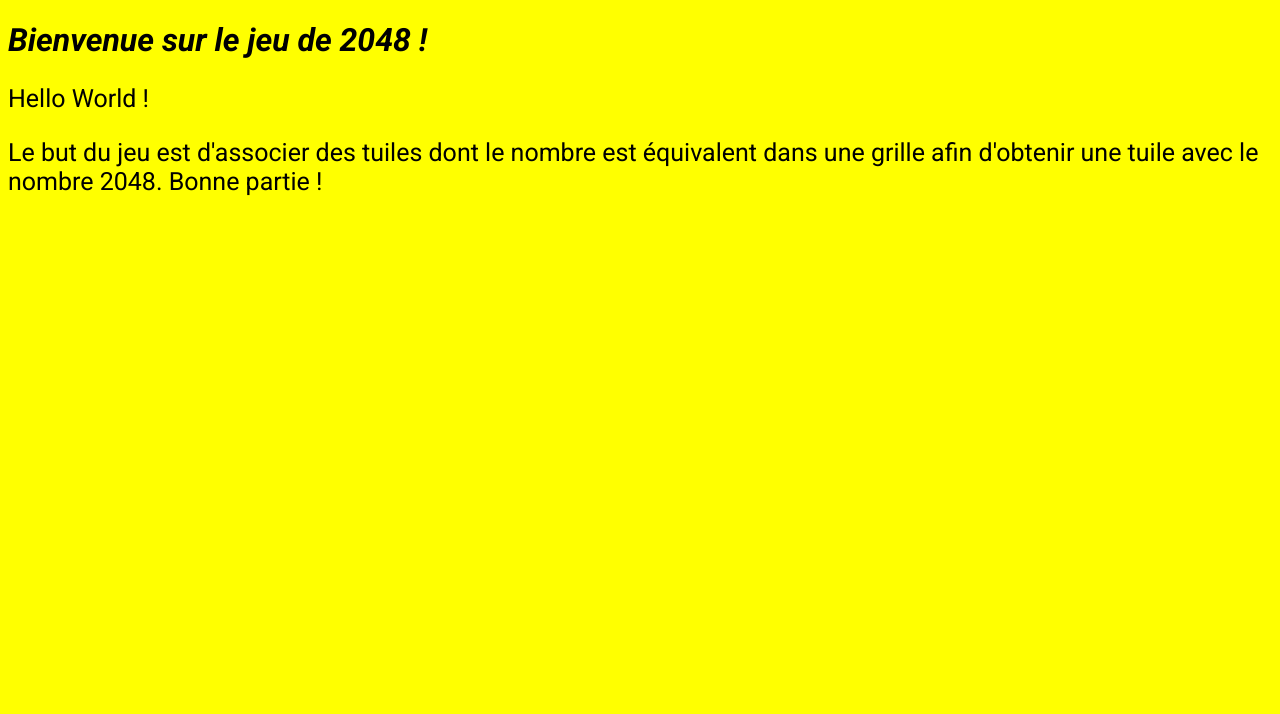
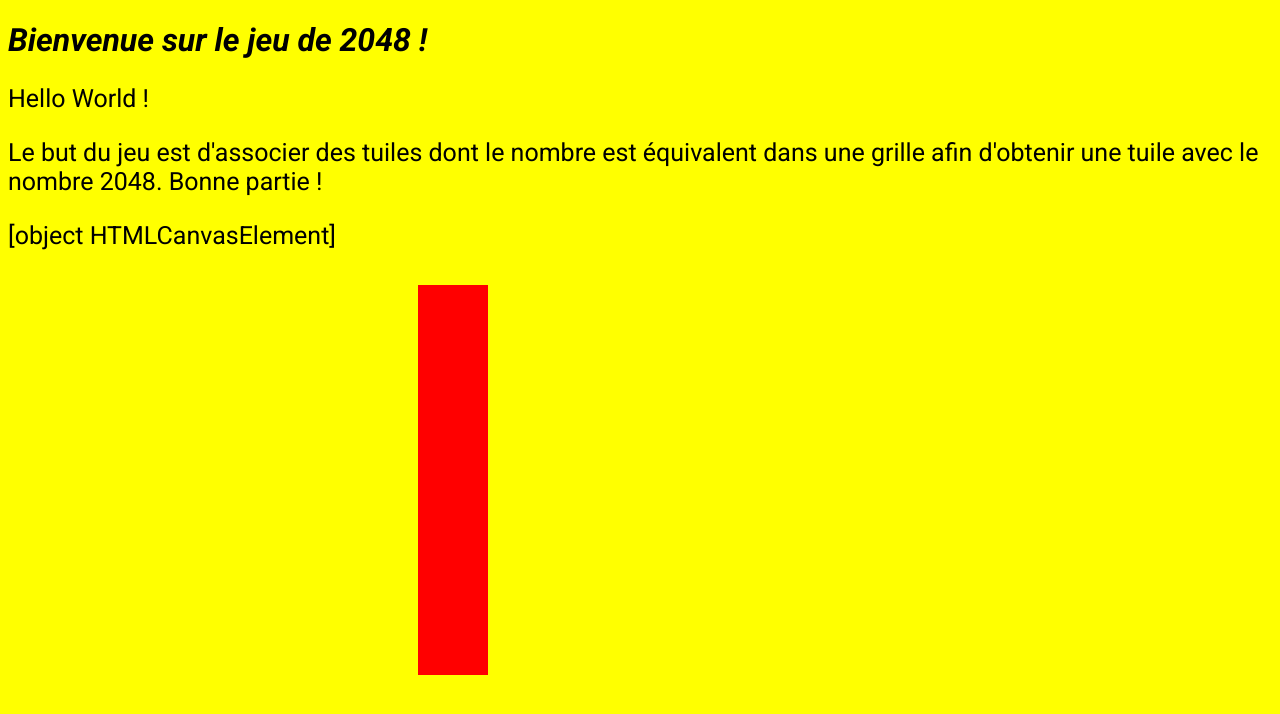
Before and after one commit to terenceithaque/2048-Svelte, a SvelteKit app: page / in a window 1280 px wide. Shown: the top 714 px of the page. Built offline with nearby package versions, Linux system fonts and the light colour scheme.

Commit message:
Le canevas est affiché dans la page

```diff
--- a/src/routes/+page.svelte
+++ b/src/routes/+page.svelte
@@ -36,7 +36,9 @@
             //document.body.appendChild(canevas); // Ajouter le canevas au corps du document
 
 
-            console.log("Canevas créé !");7
+            console.log("Canevas créé !");
+
+            document.body.appendChild(canevas);
 
             return canevas;
 
@@ -108,7 +110,7 @@
             let ctx = canevas.getContext("2d"); // Obtenir le contexte du canevas
 
             ctx.fillStyle = "red";
-            ctx.fillRect(10, 10, 80, 70);
+            ctx.fillRect(10, 10, 70, 500);
 
             let ligne = grille[i]; // Ligne correspondante à l'indice
             console.log(ligne);
@@ -124,6 +126,8 @@
 
 
 }
+
+
 afficherGrille();
 
 
@@ -136,12 +140,10 @@ afficherGrille();
 <p>Hello World !</p>
 <p>Le but du jeu est d'associer des tuiles dont le nombre est équivalent dans une grille afin d'obtenir une tuile avec le nombre 2048. Bonne partie !</p>
 
-<canvas id="gridCanvas">
-    <p> {canevas}</p>
+<p> {canevas}</p>
 
 
 
-</canvas>
 
 
 <style>
```
